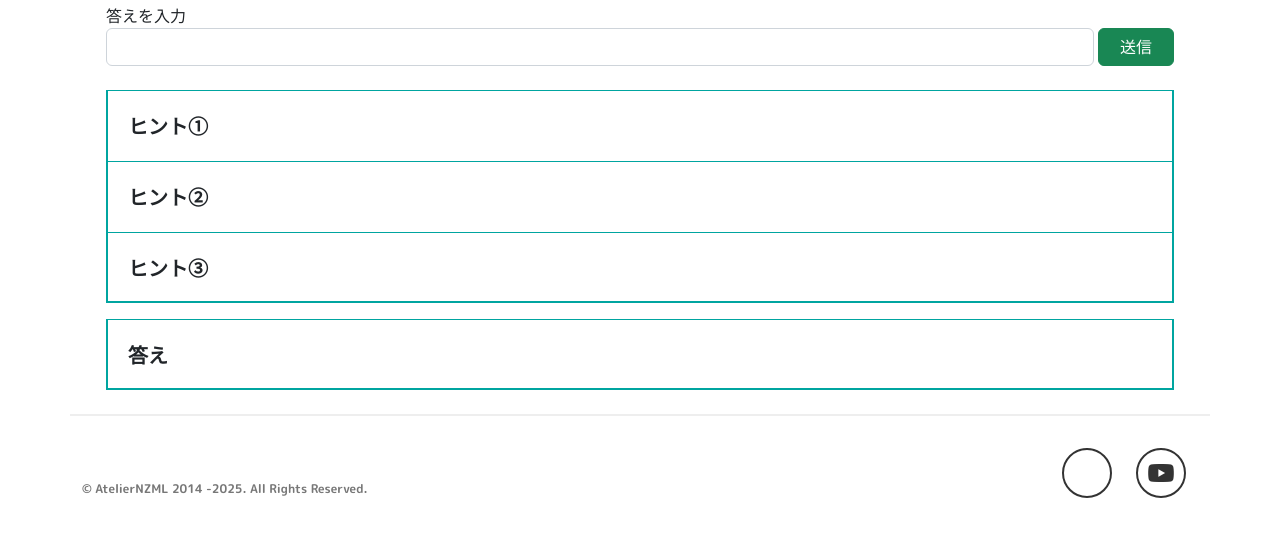
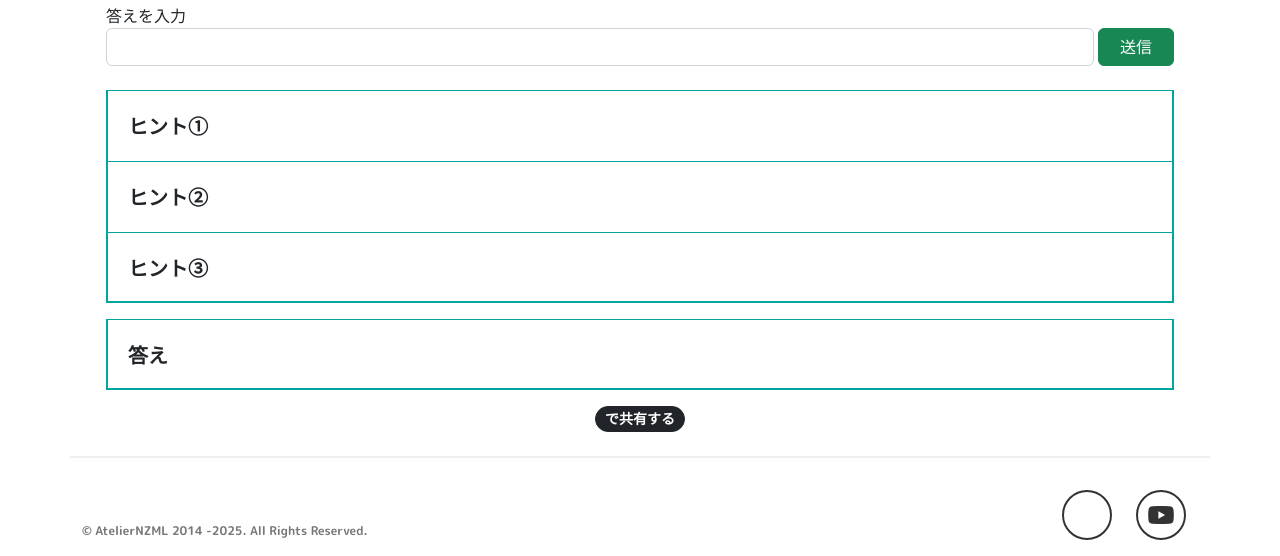
Before and after one commit to atelierNZML/ateliernzml.github.io, a Jekyll site: the page built from _posts/nazo/2024-07-26-watching.html, in a window 1280 px wide and 1122 px high. Shown: the part 566-1122 px from the top of the window. Built offline with Jekyll 4.4.1, drawn with Linux system fonts in a browser that asks for light colours.

Commit message:
update:xシェア機能追加

```diff
--- a/_layouts/post.html
+++ b/_layouts/post.html
@@ -30,7 +30,7 @@ css: ['post.css']
         <div id="answerIncorrect" class="result text-primary text-center" style="display: none;">残念、不正解。</div>
     </div>
 
-    <div class="px-4 pb-4 pt-2">
+    <div class="px-4 pb-2 pt-2">
         <div class="my-3">
             {% if page.hint1 != nil %}
             <details class="details nazo-hint">
@@ -73,5 +73,10 @@ css: ['post.css']
             </details>
         </div>
     </div>
+    <div class="px-4 pb-4 pt-2 text-center">
+        <a class="btn btn-dark badge bg-dark rounded-pill" href="https://x.com/intent/tweet?url={{ site.url }}{{ page.url }}&text=「{{ page.title }}」の謎を解いたよ!%0Aあなたも解いてみて!%0A&hashtags=謎解き,AtelierNZML,NaZoML" target="_blank" rel="noopener noreferrer">
+            <i class="fa-brands fa-x-twitter"></i>で共有する
+        </a>
+    </div>
 </div>
 <script type="text/javascript" src="/assets/js/nazo-post.js"></script>
```
